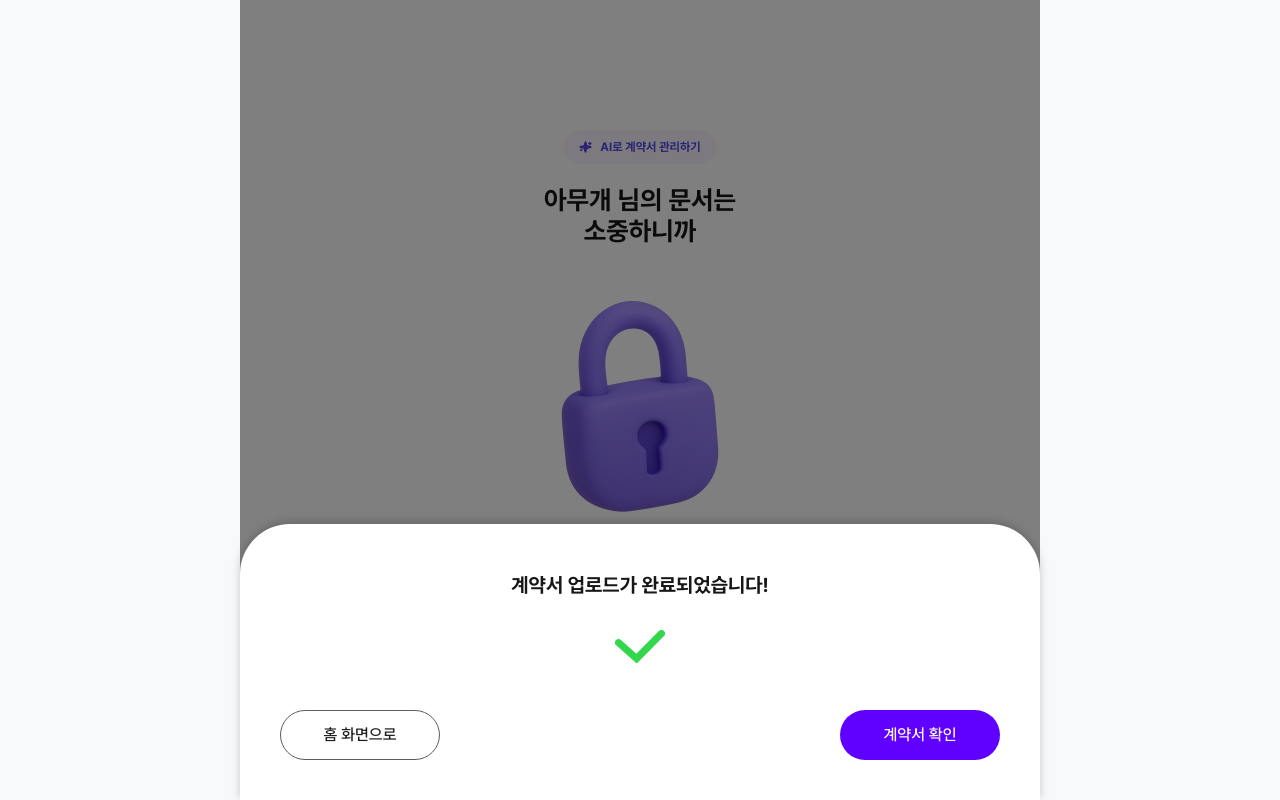
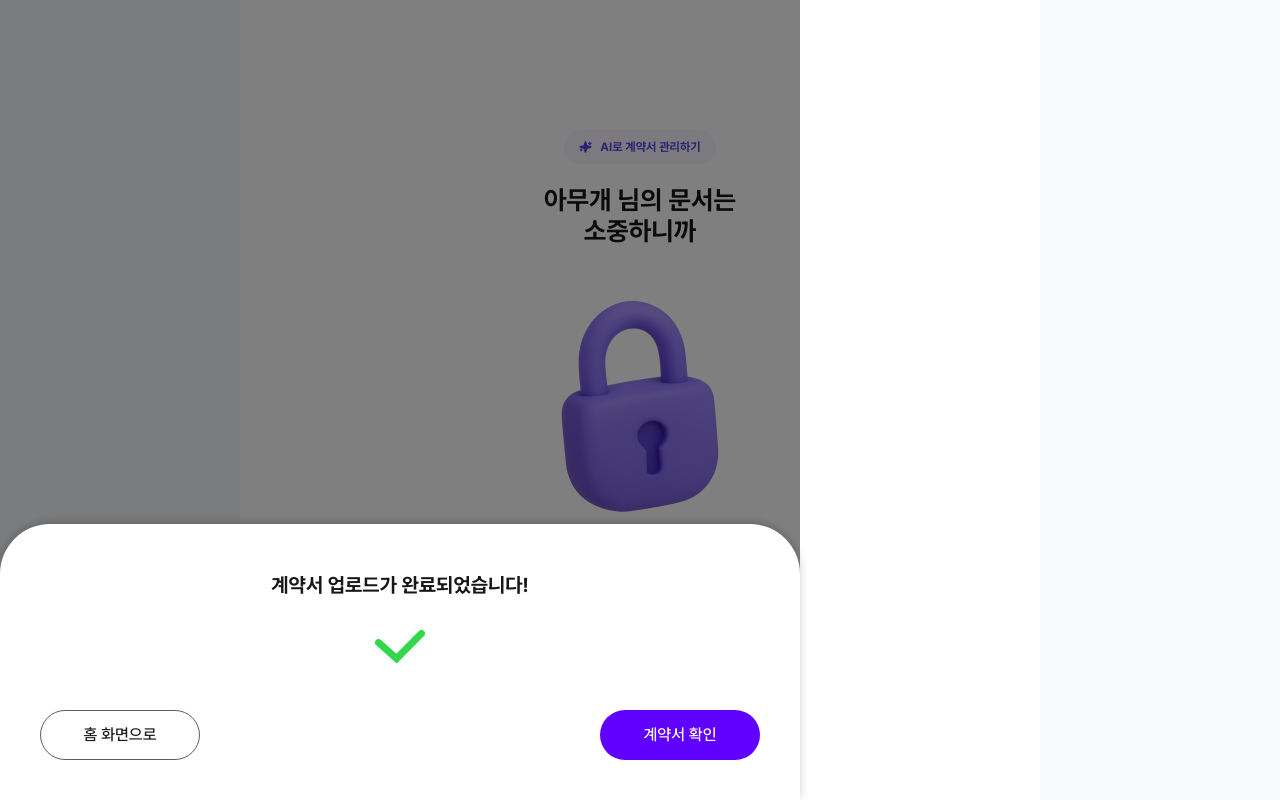
Before and after one commit to wonder1ng/SuperLawVA-Ml, a Next.js app in the folder front/: page /upload in a window 1280 px wide. Both pictures are taken after a click on the button "업로드 하기". Built offline with nearby package versions, Linux system fonts and the light colour scheme.

Commit message:
refactor: add upperChildren parameter

```diff
--- a/front/src/components/Modal.tsx
+++ b/front/src/components/Modal.tsx
@@ -1,6 +1,5 @@
-"use client";
-
 import React, { useEffect } from "react";
+import ReactDOM from "react-dom";
 
 interface Props {
   isOpen: boolean;
@@ -8,6 +7,7 @@ interface Props {
   isCenter?: boolean;
   height?: number | string;
   children: React.ReactNode;
+  upperChildren?: React.ReactNode;
   clickOutsideClose?: boolean;
 }
 
@@ -17,6 +17,7 @@ const Modal = ({
   isCenter = false,
   height,
   children,
+  upperChildren,
   clickOutsideClose = true,
 }: Props) => {
   useEffect(() => {
@@ -28,36 +29,40 @@ const Modal = ({
 
   if (!isOpen) return null;
 
-  return (
+  return ReactDOM.createPortal(
     <div
-      className={`fixed top-0 left-0 w-screen h-screen z-50 flex justify-center ${
+      className={`fixed inset-0 z-30 flex flex-wrap justify-center ${
         isCenter ? "items-center px-8" : "items-end"
       }`}
     >
-      {/* 🔵 배경에만 opacity 적용 */}
       <div
-        className="absolute top-0 left-0 w-screen h-screen bg-black opacity-50"
+        className="absolute inset-0 bg-black opacity-50"
         onClick={() => clickOutsideClose && setIsOpen(false)}
       />
 
-      {/* ⚪ 모달 내용은 불투명하게 */}
+      {upperChildren && (
+        <div
+          className="z-40 pointer-events-auto"
+          onClick={(e) => e.stopPropagation()}
+        >
+          {upperChildren}
+        </div>
+      )}
       <div
         onClick={(e) => e.stopPropagation()}
         className={`
-        relative z-50 bg-white transition-transform duration-300 ease-in-out transform animate-slide-up
-        w-full max-w-[765px] ${isCenter ? "rounded-[50px]" : "rounded-t-[50px]"}
-        max-h-[80%]
-        shadow-[0_-2px_10px_rgba(0,0,0,0.2)]
-        flex flex-col items-center
-      `}
-        // ${isCenter ? "min-h-0" : "min-h-[50%]"}
+          relative z-30 bg-white transition-transform duration-300 ease-in-out transform animate-slide-up
+          w-full ${isCenter ? "rounded-[50px]" : "rounded-t-[50px]"}
+          max-h-[80%] shadow-[0_-2px_10px_rgba(0,0,0,0.2)]
+          flex flex-col items-center`}
       >
         {!isCenter && (
           <div className="w-6 h-0.5 rounded-full bg-main-gray mb-2" />
         )}
         {children}
       </div>
-    </div>
+    </div>,
+    document.body
   );
 };
 
```
